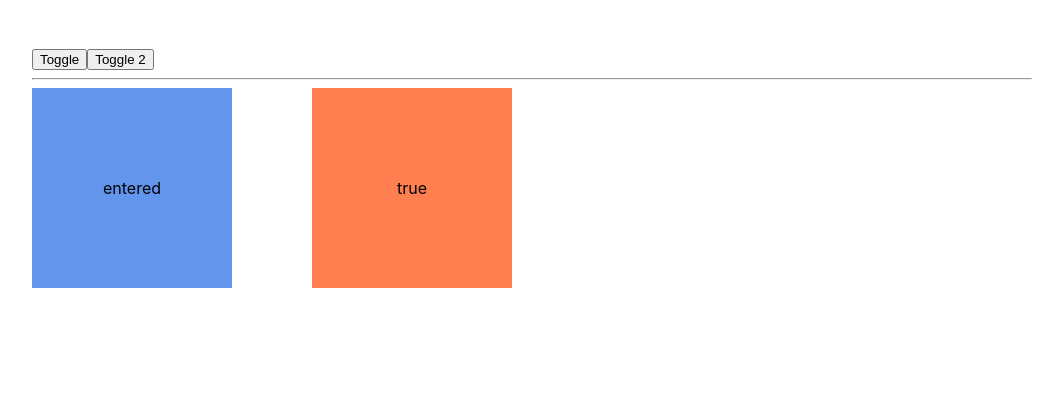
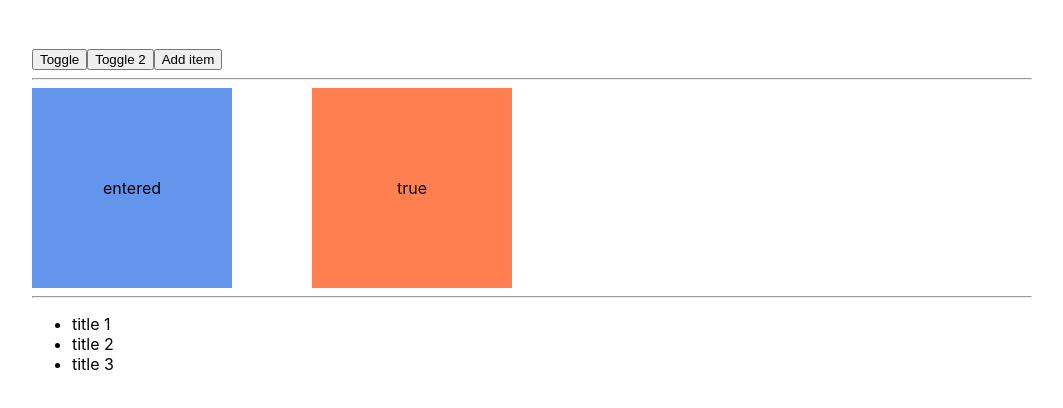
Before and after one commit to gpasha/react-animation, a React (Create React App) app: page / in a window 1280 px wide. Shown: the top 408 px of the page, without its empty margins (108-1171 px from the left). Built offline with nearby package versions, Linux system fonts and the light colour scheme.

Commit message:
TransitionGroup

```diff
--- a/src/App.js
+++ b/src/App.js
@@ -1,14 +1,32 @@
 import React, { useState } from 'react'
 import { Transition, CSSTransition } from 'react-transition-group'
+import { List } from './List'
 
 function App() {
   const [toggle, setToggle] = useState(true)
   const [toggle2, setToggle2] = useState(true)
 
+  const [items, setItems] = useState([
+    {id: 1, title: 'title 1'},
+    {id: 2, title: 'title 2'},
+    {id: 3, title: 'title 3'}
+  ])
+
+  const removeItem = id => {
+    setItems(items.filter(item => item.id !== id))
+  }
+
+  const addItem = () => {
+    const title = prompt('Please enter a item title')
+    const id = Date.now()
+    setItems([...items, {id, title}])
+  }
+
   return (
     <div className="container">
       <button onClick={() => setToggle(!toggle)}>Toggle</button>
       <button onClick={() => setToggle2(!toggle2)}>Toggle 2</button>
+      <button onClick={addItem}>Add item</button>
       <hr/>
       <div className={'blocks'}>
         <Transition in={toggle}
@@ -31,6 +49,8 @@ function App() {
           <div className="square orange">{toggle2.toString()}</div>
         </CSSTransition>
       </div>
+      <hr/>
+      <List items={items} removeItem={removeItem}/>
     </div>
   );
 }
--- /dev/null
+++ b/src/List.js
@@ -0,0 +1,16 @@
+import React from 'react'
+import { TransitionGroup, CSSTransition } from 'react-transition-group'
+
+export const List = ({ items, removeItem }) => (
+    <TransitionGroup component={'ul'}>
+        {
+            items.map(item => (
+                <CSSTransition key={item.id}
+                               timeout={1000}
+                               classNames={'so'} >
+                <li onClick={() => removeItem(item.id)}>{item.title}</li>
+                </CSSTransition>
+            ))
+        }
+    </TransitionGroup>
+)
```
